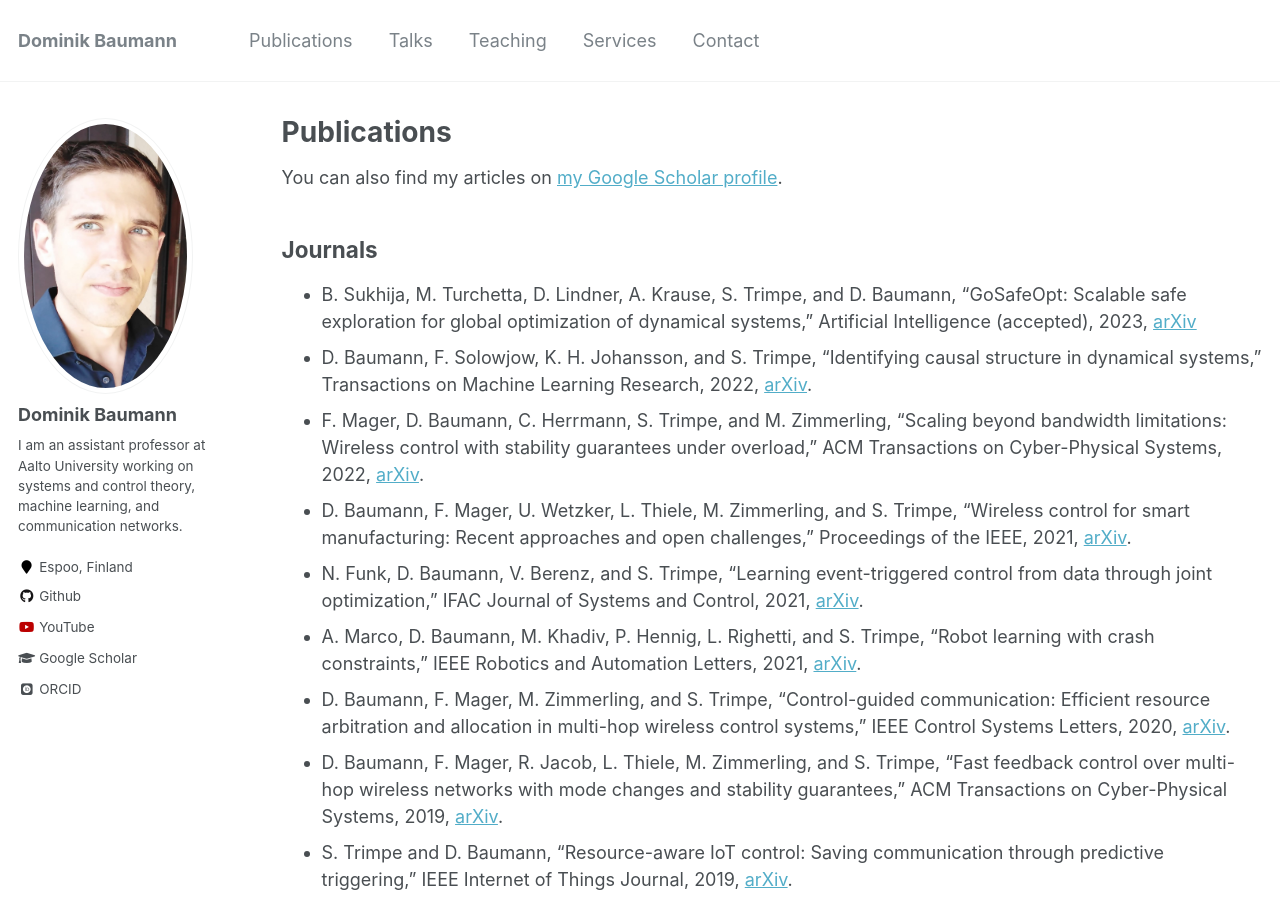
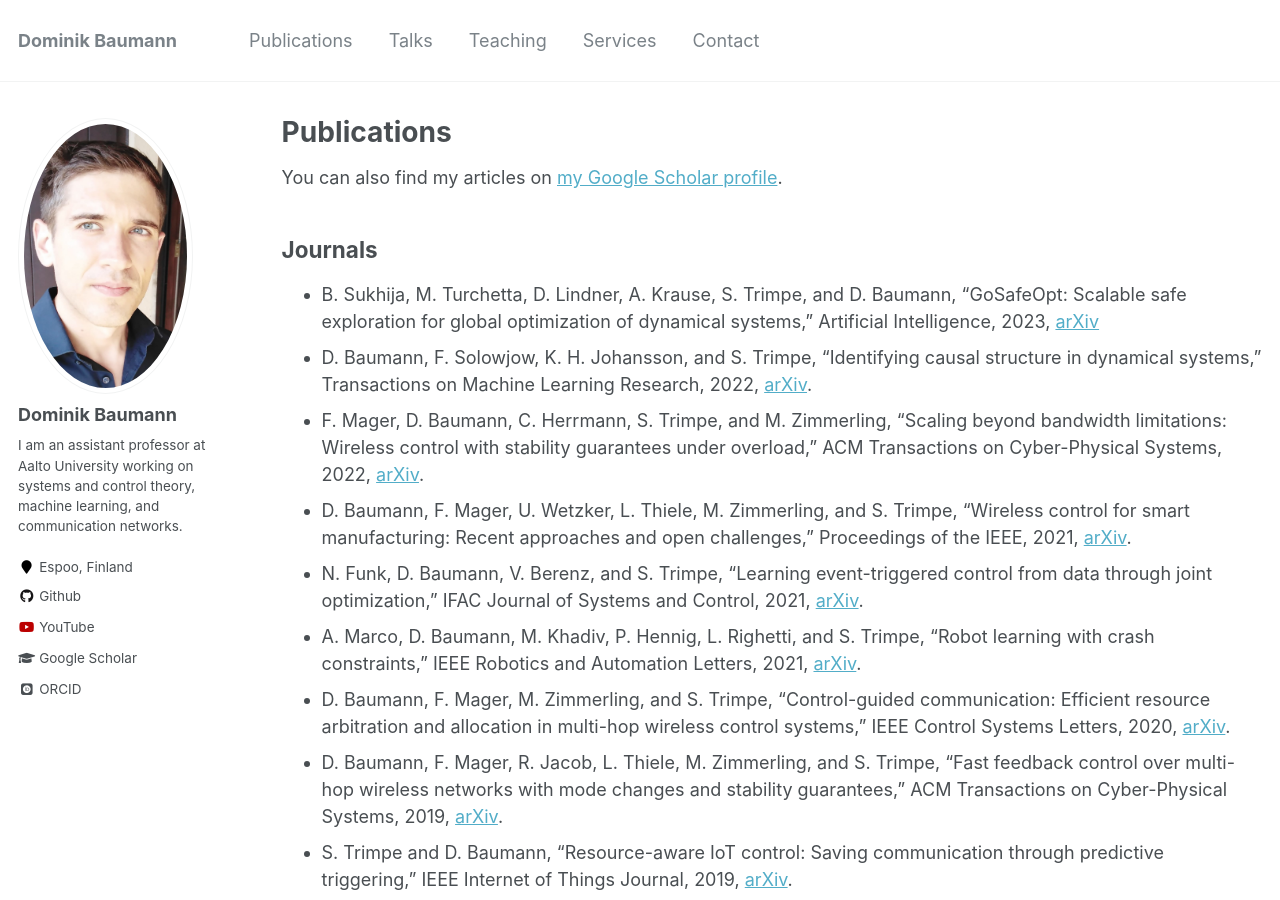
Before and after one commit to baumanndominik/baumanndominik.github.io, a Jekyll site: the page built from _pages/publications.md, in a window 1280 px wide and 900 px high. Built offline with Jekyll 4.4.1, drawn with Linux system fonts in a browser that asks for light colours; some web fonts are replaced.

```diff
--- a/_pages/publications.md
+++ b/_pages/publications.md
@@ -9,7 +9,7 @@ You can also find my articles on [my Google Scholar profile](https://scholar.goo
 
 ## Journals
 
-* B. Sukhija, M. Turchetta, D. Lindner, A. Krause, S. Trimpe, and D. Baumann, "GoSafeOpt: Scalable safe exploration for global optimization of dynamical systems," Artificial Intelligence (accepted), 2023, [arXiv](https://arxiv.org/abs/2201.09562)
+* B. Sukhija, M. Turchetta, D. Lindner, A. Krause, S. Trimpe, and D. Baumann, "GoSafeOpt: Scalable safe exploration for global optimization of dynamical systems," Artificial Intelligence, 2023, [arXiv](https://arxiv.org/abs/2201.09562)
 * D. Baumann, F. Solowjow, K. H. Johansson, and S. Trimpe, "Identifying causal structure in dynamical systems," Transactions on Machine Learning Research, 2022, [arXiv](https://arxiv.org/abs/2006.03906).
 * F. Mager, D. Baumann, C. Herrmann, S. Trimpe, and M. Zimmerling, “Scaling beyond bandwidth limitations: Wireless control with stability guarantees under overload,” ACM Transactions on Cyber-Physical Systems, 2022, [arXiv](https://arxiv.org/abs/2104.07989).
 * D. Baumann, F. Mager, U. Wetzker, L. Thiele, M. Zimmerling, and S. Trimpe, “Wireless control for smart manufacturing: Recent approaches and open challenges,” Proceedings of the IEEE, 2021, [arXiv](https://arxiv.org/abs/2010.09087).
```
Also changed, not shown: _pages/services.md (+1 -0 lines).
